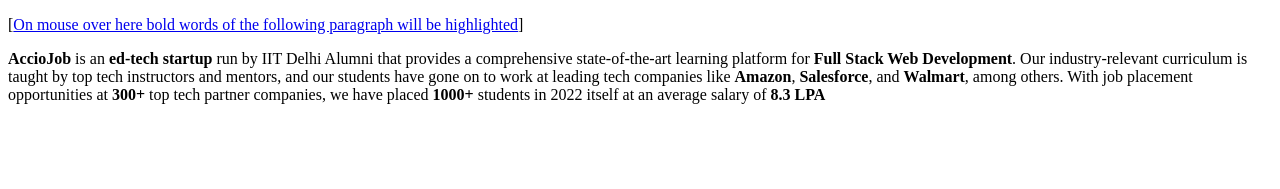
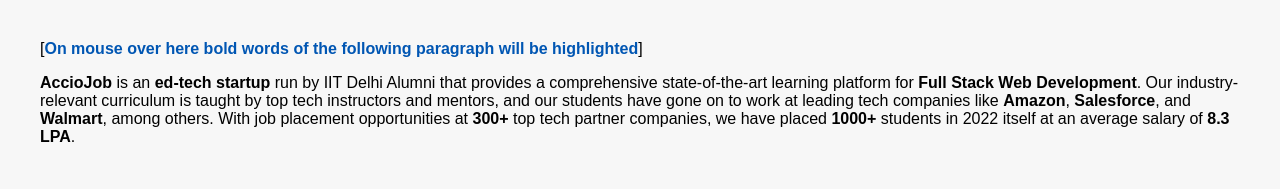
Before and after one commit to acciojob/bold-highlighter-mahekshah429, a website: page main.html in a window 1280 px wide. Drawn offline with Linux system fonts and the light colour scheme.

Commit message:
created a submission

```diff
--- a/main.html
+++ b/main.html
@@ -1,20 +1,20 @@
 <!DOCTYPE html>
+<html lang="en">
+<head>
+  <meta charset="UTF-8">
+  <title>Bold Highlighter</title>
+  <link rel="stylesheet" href="styles.css">
+</head>
+<body>
 
-<html>
+  <p>
+    [<a href="#" onmouseover="highlight()" onmouseout="return_normal()">On mouse over here bold words of the following paragraph will be highlighted</a>]
+  </p>
 
-<head>
-	<meta charset="UTF-8">
-	<title>Get And Style All Tags</title>
-	<link rel="stylesheet" href="styles.css">
-</head>
+  <p>
+    <strong>AccioJob</strong> is an <strong>ed-tech startup</strong> run by IIT Delhi Alumni that provides a comprehensive state-of-the-art learning platform for <strong>Full Stack Web Development</strong>. Our industry-relevant curriculum is taught by top tech instructors and mentors, and our students have gone on to work at leading tech companies like <strong>Amazon</strong>, <strong>Salesforce</strong>, and <strong>Walmart</strong>, among others. With job placement opportunities at <strong>300+</strong> top tech partner companies, we have placed <strong>1000+</strong> students in 2022 itself at an average salary of <strong>8.3 LPA</strong>.
+  </p>
 
-<body>
-  	<p>[<a href="#" onMouseOver="highlight()" onMouseOut="return_normal()">On mouse over here bold words of the following paragraph will be highlighted</a>]</p>
-	<p><strong>AccioJob</strong> is an <strong>ed-tech startup</strong> run by IIT Delhi Alumni that provides a comprehensive state-of-the-art learning platform for <strong>Full Stack Web Development</strong>. Our industry-relevant curriculum is taught by top tech instructors and mentors, and our students have gone on to work at leading tech companies like <strong>Amazon</strong>, <strong>Salesforce</strong>, and <strong>Walmart</strong>, among others. With job placement opportunities at <strong>300+</strong> top tech partner companies, we have placed <strong>1000+</strong> students in 2022 itself at an average salary of <strong>8.3 LPA</strong></p>
-
-    <script type="text/javascript" src="./script.js">
-</script>
-
+  <script src="script.js"></script>
 </body>
-
 </html>
--- a/script.js
+++ b/script.js
@@ -1,8 +1,20 @@
 function highlight() {
-    //Write your code here
 
 
+}function highlight() {
+  const boldTags = document.querySelectorAll('strong');
+  boldTags.forEach(tag => {
+    tag.style.color = 'rgb(0, 128, 0)'; // green
+  });
 }
+
+function return_normal() {
+  const boldTags = document.querySelectorAll('strong');
+  boldTags.forEach(tag => {
+    tag.style.color = 'rgb(0, 0, 0)'; // black
+  });
+}
+
 
 
 function return_normal() {
--- a/styles.css
+++ b/styles.css
@@ -1 +1,18 @@
-/*  your css code here. If applicable */
+body {
+  font-family: Arial, sans-serif;
+  margin: 40px;
+  background-color: #f7f7f7;
+  color: rgb(0, 0, 0);
+}
+
+a {
+  text-decoration: none;
+  color: #0056b3;
+  font-weight: bold;
+  cursor: pointer;
+}
+
+strong {
+  font-weight: bold;
+  color: rgb(0, 0, 0); /* default black */
+}
```
